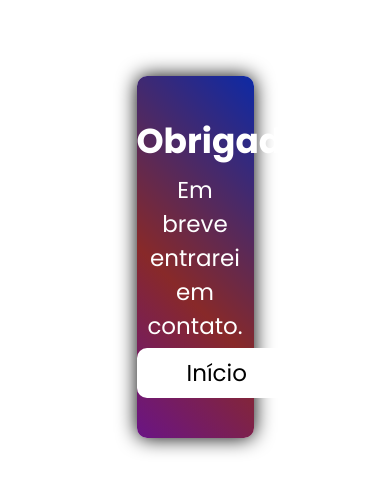
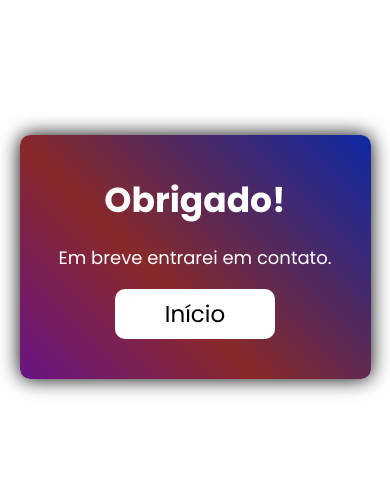
Before and after one commit to Kayo-Fellipe/Meu-site, a plain HTML site: page Tela contato/index.html in a window 390 px wide. Shown: the part 165-658 px from the top of the page. Drawn offline with Linux system fonts and the light colour scheme.

Commit message:
Update style.css

```diff
--- a/Tela contato/style.css
+++ b/Tela contato/style.css
@@ -42,3 +42,15 @@ body {
     transform: scale(1.10);
     box-shadow: 0px 0px 20px rgba(0, 0, 0, 0.507);
 }
+
+@media screen and (max-width: 1100px) {
+
+    .container-obg{
+        width: 90%;
+    }
+
+    p{
+        font-size: 18px;
+    }
+
+}
```
